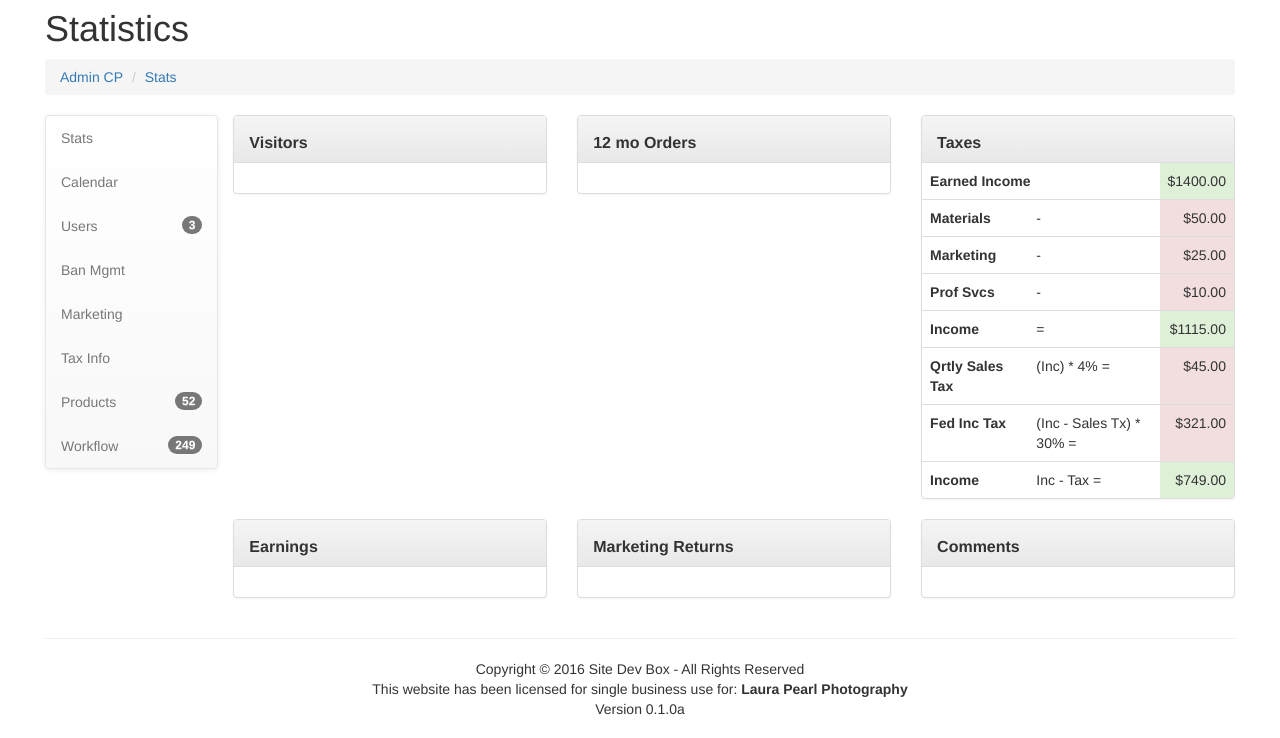
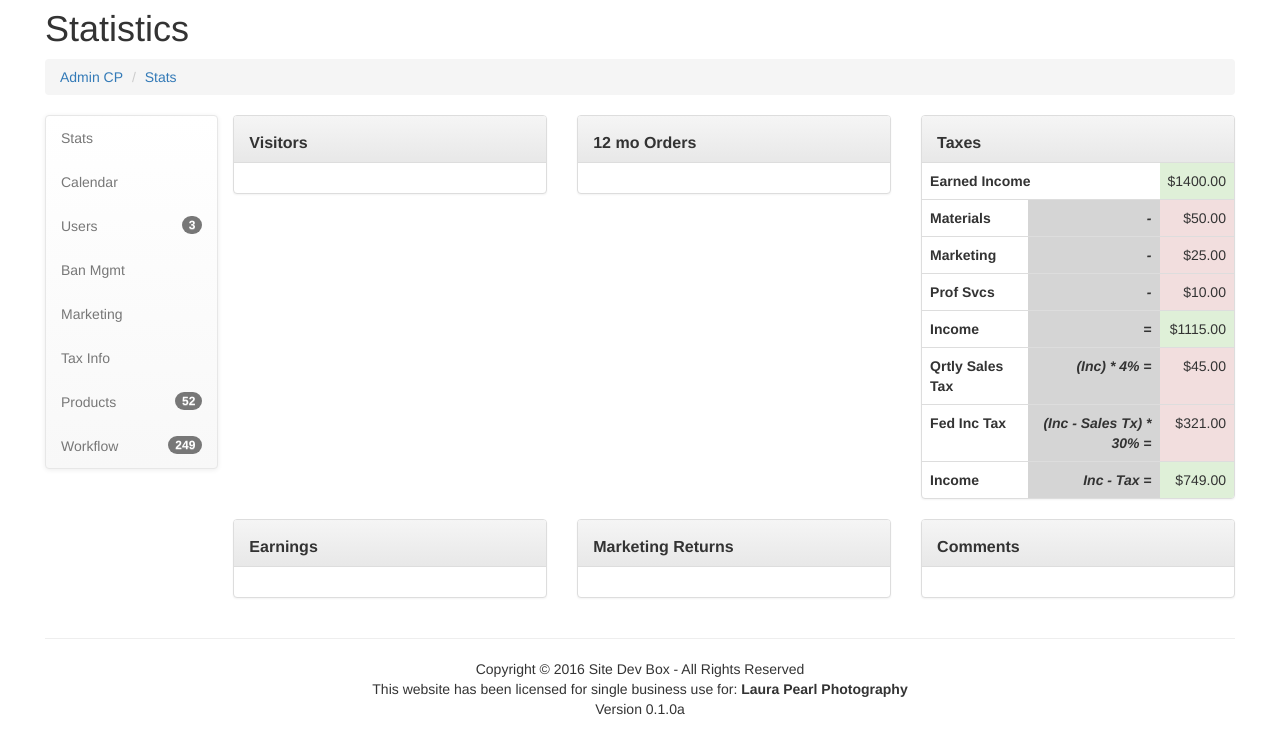
Before and after one commit to TParis/PhotogOrganizer, a PHP site: page /administration.html in a window 1280 px wide. Shown: the part 158-896 px from the top of the page. Run offline with PHP 8.4, Linux system fonts and the light colour scheme; some libraries are stand-ins or nearby versions.

Commit message:
Style that center column

```diff
--- a/css/style.css
+++ b/css/style.css
@@ -189,3 +189,10 @@ tfoot th {
 		padding-bottom: 12px;
 	}
 }
+
+.inc-info {
+	background-color: #d5d5d5;
+	text-align: right;
+	font-weight: bold;
+	font-style: italic;
+}
```
